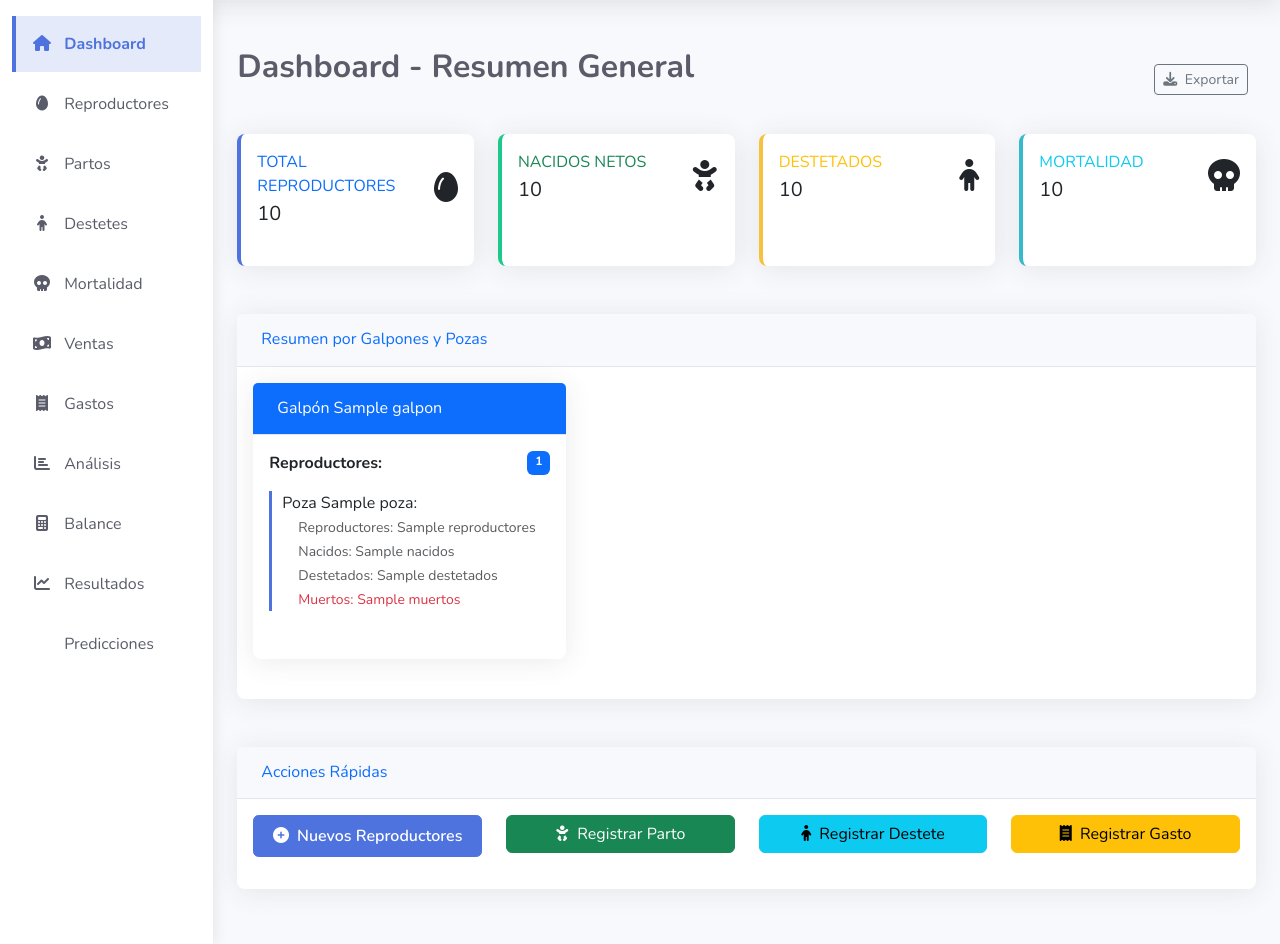
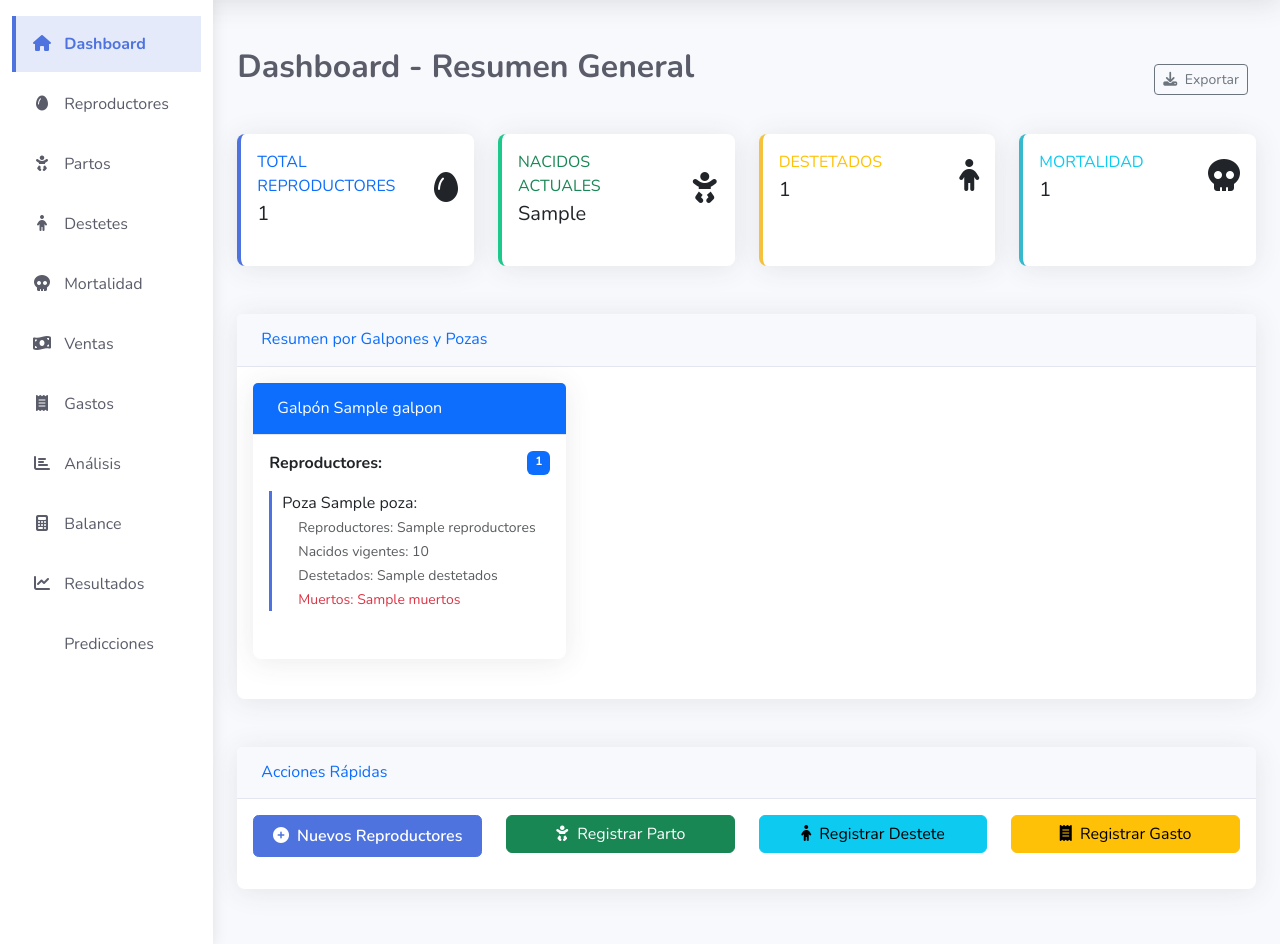
Before and after one commit to Javh9/registro-cuyes, a Flask app: template templates/index.html in a window 1280 px wide. Shown: the part 56-1000 px from the top of the page. Run offline with Flask 3, Linux system fonts and the light colour scheme; the template is opened without the code that fills it: most values are stand-ins (such as "Sample title", 1, 10 or a date in 2020); some libraries are stand-ins or nearby versions.

Commit message:
corrigiendo errores suma total rep 3

```diff
--- a/templates/index.html
+++ b/templates/index.html
@@ -332,13 +326,9 @@
                                 <div class="row align-items-center">
                                     <div class="col mr-2">
                                         <div class="text-xs font-weight-bold text-success text-uppercase mb-1">
-                                            Nacidos Netos</div>
+                                            Nacidos Actuales</div>
                                         <div class="h5 mb-0 font-weight-bold text-gray-800">
-                                            {% set total_nacidos = [] %}
-                                            {% for galpon in total_nacidos_por_galpon %}
-                                                {% set _ = total_nacidos.append(total_nacidos_por_galpon[galpon]) %}
-                                            {% endfor %}
-                                            {{ total_nacidos|sum }}
+                                            {{ nacidos_actuales }}
                                         </div>
                                     </div>
                                     <div class="col-auto">
@@ -425,10 +405,11 @@
                                                         <span class="fw-medium">Poza {{ poza }}:</span>
                                                     </div>
                                                     <div class="ms-3">
-                                                        <small class="text-muted">Reproductores: {{ datos_galpones[galpon][poza]['reproductores'] }}</small><br>
-                                                        <small class="text-muted">Nacidos: {{ datos_galpones[galpon][poza]['nacidos'] }}</small><br>
-                                                        <small class="text-muted">Destetados: {{ datos_galpones[galpon][poza]['destetados'] }}</small><br>
-                                                        <small class="text-danger">Muertos: {{ datos_galpones[galpon][poza]['muertos'] }}</small>
+                                                        <small class="text-muted">Reproductores: {{ poza[1]['reproductores'] }}</small><br>
+                                                        <small class="text-muted">Nacidos vigentes: {{ poza[1]['nacidos'] - poza[1]['destetados'] }}</small><br>
+                                                        <small class="text-muted">Destetados: {{ poza[1]['destetados'] }}</small><br>
+                                                        <small class="text-danger">Muertos: {{ poza[1]['muertos'] }}</small>
+
                                                     </div>
                                                 </div>
                                                 {% endfor %}
```
Also changed, not shown: other parts of templates/index.html (+3 -19 lines).
